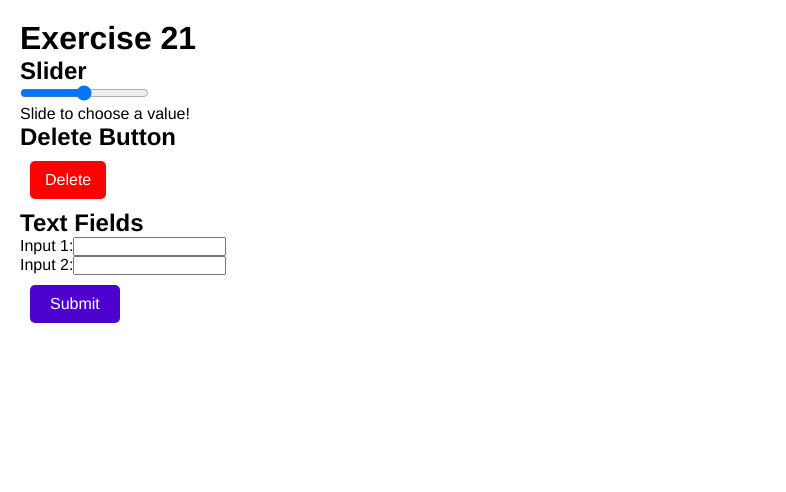
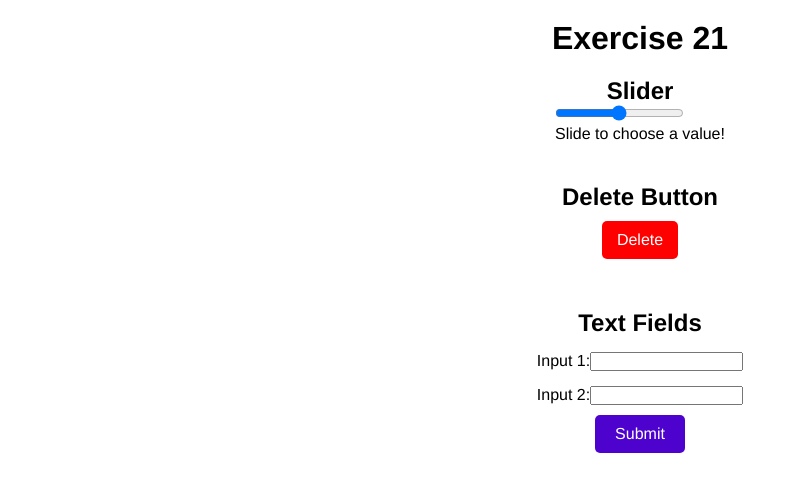
Before and after one commit to jullyanabrasileiro/materials-mini-project-angular-react, a React (Vite) app: page /exercise-21 in a window 1280 px wide. Shown: the top 492 px of the page, without its empty margins (0-786 px from the left). Built offline with nearby package versions, Linux system fonts and the light colour scheme.

Commit message:
exercise21 style update

```diff
--- a/src/exercises/exercise21/Exercise21.jsx
+++ b/src/exercises/exercise21/Exercise21.jsx
@@ -8,16 +8,20 @@ const Exercise21 = () => {
   };
 
   return (
-    <div style={{ padding: 20 }}>
-      <h1>Exercise 21</h1>
+    <div style={{ display: 'flex',
+      justifyContent: 'center',
+      flexDirection: 'column',
+      alignItems:'center',
+      padding: 20 }}>
+      <h1 style={{paddingBottom: 20}}>Exercise 21</h1>
 
       <h2>Slider</h2>
       <SliderComponent />
 
-      <h2>Delete Button</h2>
+      <h2 style={{paddingTop: 40}}>Delete Button</h2>
       <DeleteButton onClick={handleDelete} />
 
-      <h2>Text Fields</h2>
+      <h2 style={{paddingTop: 40}}>Text Fields</h2>
       <TextFields />
     </div>
   );
--- a/src/exercises/exercise21/TextFields.jsx
+++ b/src/exercises/exercise21/TextFields.jsx
@@ -14,9 +14,12 @@ const TextFields = () => {
   };
 
   return (
-    <form onSubmit={handleSubmit}>
-      <div>
-        <label>
+    <form style={{display:'flex',
+      justifyContent: 'center',
+      flexDirection: 'column',
+      alignItems:'center',}} onSubmit={handleSubmit}>
+      <div style={{padding: 15}}>
+        <label >
           Input 1:
           <input
             type="text"
```
